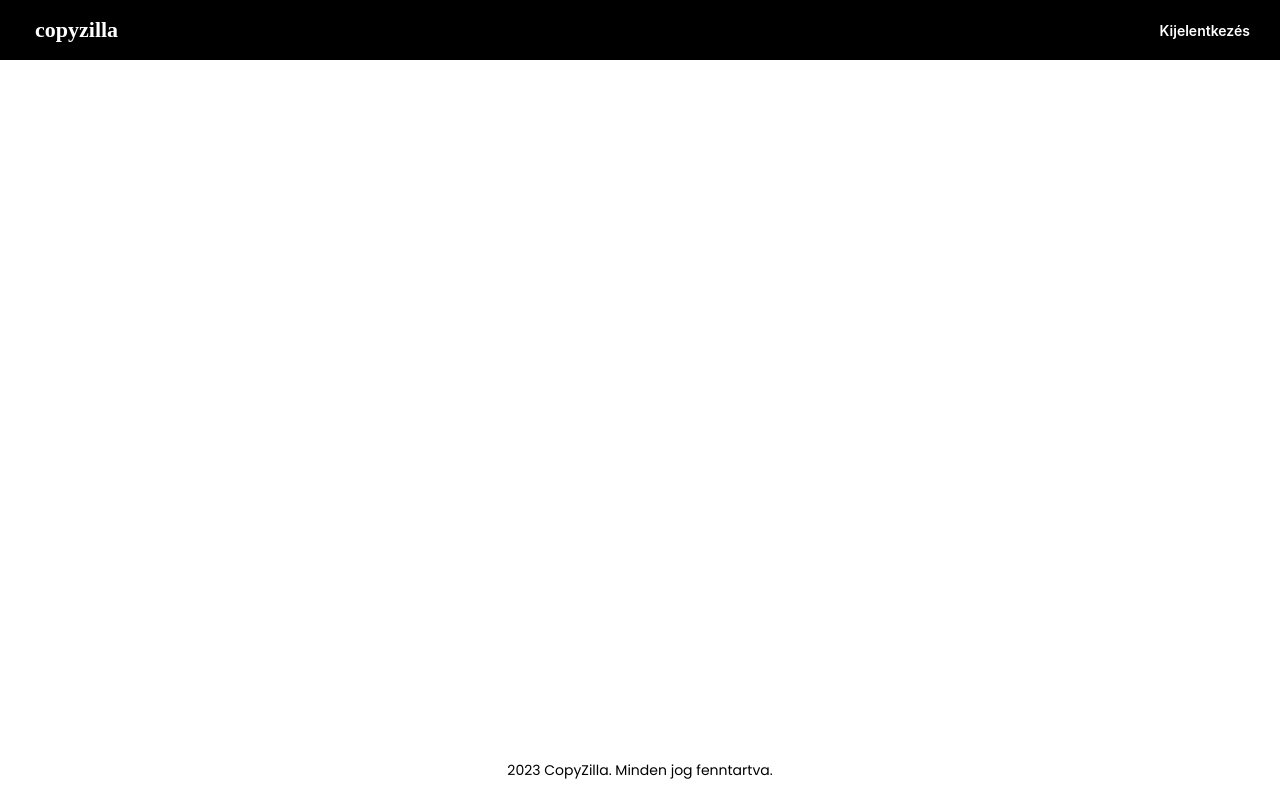
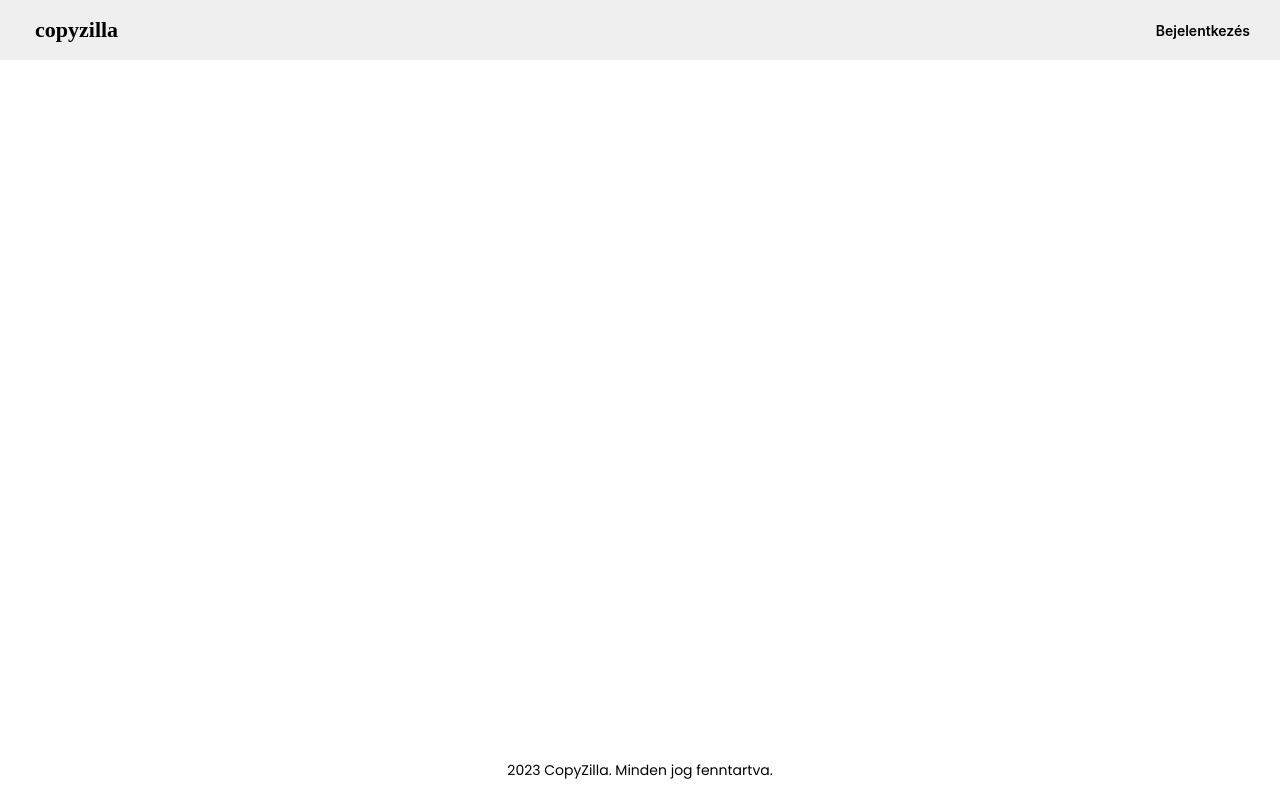
Before and after one commit to kiralyandrasdev/CopyZilla, a React (Create React App) app in the folder web/: page /auth in a window 1280 px wide. Built offline with nearby package versions, Linux system fonts and the light colour scheme; a web font is replaced by a local one.

Commit message:
fixed conditional header styling

```diff
--- a/web/src/App.css
+++ b/web/src/App.css
@@ -6,15 +6,15 @@
     flex-direction: column;
 }
 
-.layout #layout-content {
+#auth-layout,
+#signed-in-layout {
+    height: 100vh;
+}
+
+#auth-layout-content,
+#signed-in-layout-content {
     margin: auto;
     padding: 20px;
-}
-
-#fixed-layout {
-    height: 100vh;
-    display: flex;
-    flex-direction: column;
 }
 
 .header {
@@ -35,6 +35,10 @@
     color: black;
     font-weight: 600;
     z-index: 50;
+}
+
+.header-nav-menu a+a {
+    margin-left: 20px;
 }
 
 #landing-header a {
--- a/web/src/App.js
+++ b/web/src/App.js
@@ -2,8 +2,9 @@ import React from 'react';
 import { Route, Router, Routes } from 'react-router-dom';
 import './App.css';
 import { EditorContext, EditorContextProvider } from './features';
+import AuthLayout from './layout/AuthLayout';
+import LandingLayout from './layout/LandingLayout';
 import Layout from './layout/Layout';
-import LandingLayout from './layout/LandingLayout'
 import Home from './pages/Home';
 import Landing from './pages/Landing';
 import Login from './pages/Login';
@@ -28,7 +29,7 @@ function App() {
             </ErrorBoundary>
           } />
       </Route>
-      <Route element={<Layout />} path="/auth">
+      <Route element={<AuthLayout />} path="/auth">
         <Route path="/auth/login" element={<Login />} />
         <Route path="/auth/signup" element={<Signup />} />
       </Route>
--- /dev/null
+++ b/web/src/layout/AuthLayout.js
@@ -0,0 +1,16 @@
+import React from 'react'
+import { Outlet } from 'react-router-dom'
+import Footer from './footer/Footer'
+import Header from './header/Header'
+
+export default function AuthLayout() {
+    return (
+        <div className="layout" id="auth-layout">
+            <Header id="auth-header"></Header>
+            <div className="layout-content" id="auth-layout-content">
+                <Outlet />
+            </div>
+            <Footer id="auth-footer"></Footer>
+        </div>
+    )
+}
--- a/web/src/layout/LandingLayout.js
+++ b/web/src/layout/LandingLayout.js
@@ -1,13 +1,13 @@
 import React from 'react'
 import { Outlet } from 'react-router-dom'
-import Footer from './Footer'
-import Header from './Header'
+import Footer from './footer/Footer'
+import Header from './header/Header'
 
-export default function LandingLayout(props) {
+export default function LandingLayout() {
   return (
-    <div className="layout" id={props.id}>
+    <div className="layout" id="landing-layout">
       <Header id="landing-header"></Header>
-      <div id="landing-layout-content">
+      <div className="layout-content" id="landing-layout-content">
         <Outlet />
       </div>
       <Footer id="landing-footer"></Footer>
--- a/web/src/layout/Layout.js
+++ b/web/src/layout/Layout.js
@@ -1,18 +1,16 @@
 import React from "react";
 import { Outlet } from "react-router-dom";
-import Footer from "./Footer";
-import Header from "./Header";
+import Footer from "./footer/Footer";
+import Header from "./header/Header";
 
-function Layout(props) {
+export default function Layout() {
   return (
-    <div className="layout" id="fixed-layout">
-      <Header id={props.headerId}></Header>
-      <div id="layout-content">
+    <div className="layout" id="signed-in-layout">
+      <Header id="signed-in-header"></Header>
+      <div className="layout-content" id="signed-in-layout-content">
         <Outlet />
       </div>
-      <Footer id={props.footerId}></Footer>
+      <Footer id="signed-in-header"></Footer>
     </div>
   );
 }
-
-export default Layout;
--- a/web/src/layout/Header.js
+++ b/web/src/layout/header/Header.js
@@ -1,16 +1,19 @@
 import React, { useContext } from 'react';
-import { AuthContext } from '../features';
+import { AuthContext } from '../../features';
 
 function Header(props) {
     const { isLoggedIn } = useContext(AuthContext);
 
-    if (isLoggedIn) {
+    if (isLoggedIn && props.id == "signed-in-header") {
         return (
             <div className="header" id="home-header">
                 <a href="/">
                     <h5 id="landing-logo">copyzilla</h5>
                 </a>
-                <a href="/auth/login">Kijelentkezés</a>
+                <div className="header-nav-menu">
+                    <a>Fiók</a>
+                    <a href="/auth/login">Kijelentkezés</a>
+                </div>
             </div>
         )
     }
```
Also changed, not shown: web/src/layout/footer/Footer.js (renamed from web/src/layout/Footer.js).
